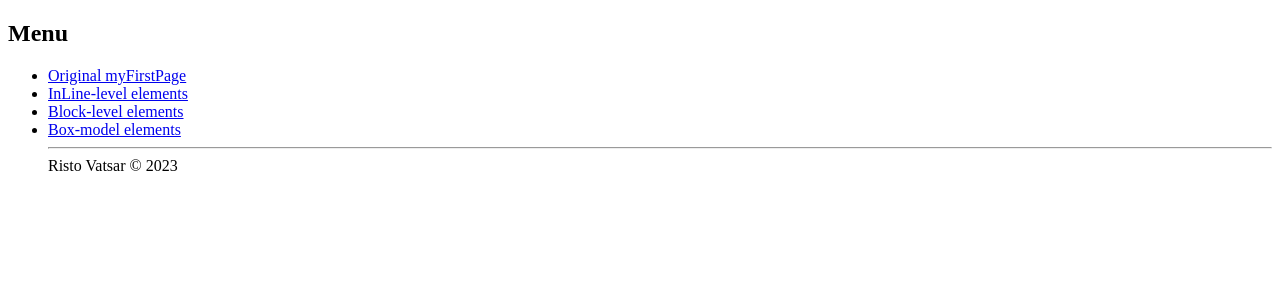
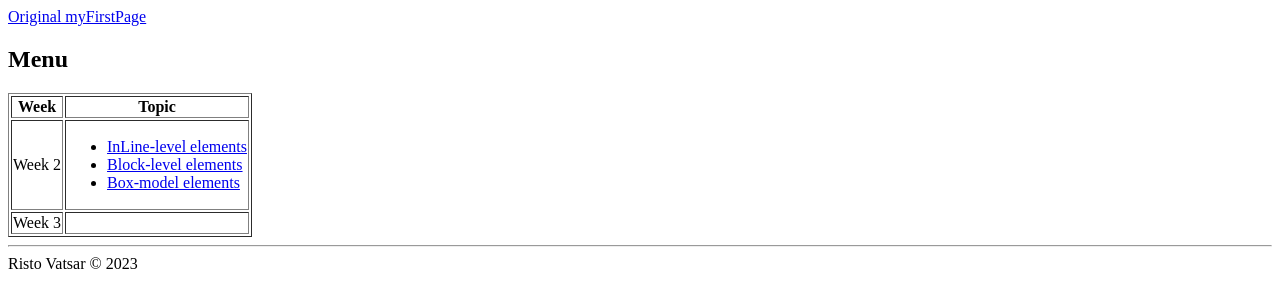
Before and after one commit to vatsarr/my-first-page, a plain HTML site: page index.html in a window 1280 px wide. Drawn offline with Linux system fonts and the light colour scheme.

Commit message:
minor structural changes to index.html

```diff
--- a/index.html
+++ b/index.html
@@ -7,16 +7,33 @@
     <title>Risto Vatsar</title>
   </head>
   <body>
+    <a href="/aboutMe.html">Original myFirstPage</a>
     <h2>Menu</h2>
+    <table border="1">
+      <tr>
+        <th>Week</th>
+        <th>Topic</th>
+      </tr>
+      <tr>
+        <td>Week 2</td>
+        <td>
           <ul>
-      <li><a href="/aboutMe.html">Original myFirstPage</a></li>
             <li><a href="/Veebirakenduste_loomise_alused/Week2/inline.html">InLine-level elements</a></li>
             <li><a href="/Veebirakenduste_loomise_alused/Week2/block.html">Block-level elements</a></li>
             <li><a href="/Veebirakenduste_loomise_alused/Week2/box-model.html">Box-model elements</a></li>
+          </ul>
+        </td>
+      </tr>
+      <tr>
+        <td>Week 3</td>
+        <td>
 
+        </td>
+      </tr>
+    </table>
 
     <hr />
     <footer>Risto Vatsar &#169 2023</footer>
-    </ul>
+
   </body>
 </html>
```
Lines whose indentation alone changed are shown as unchanged.
